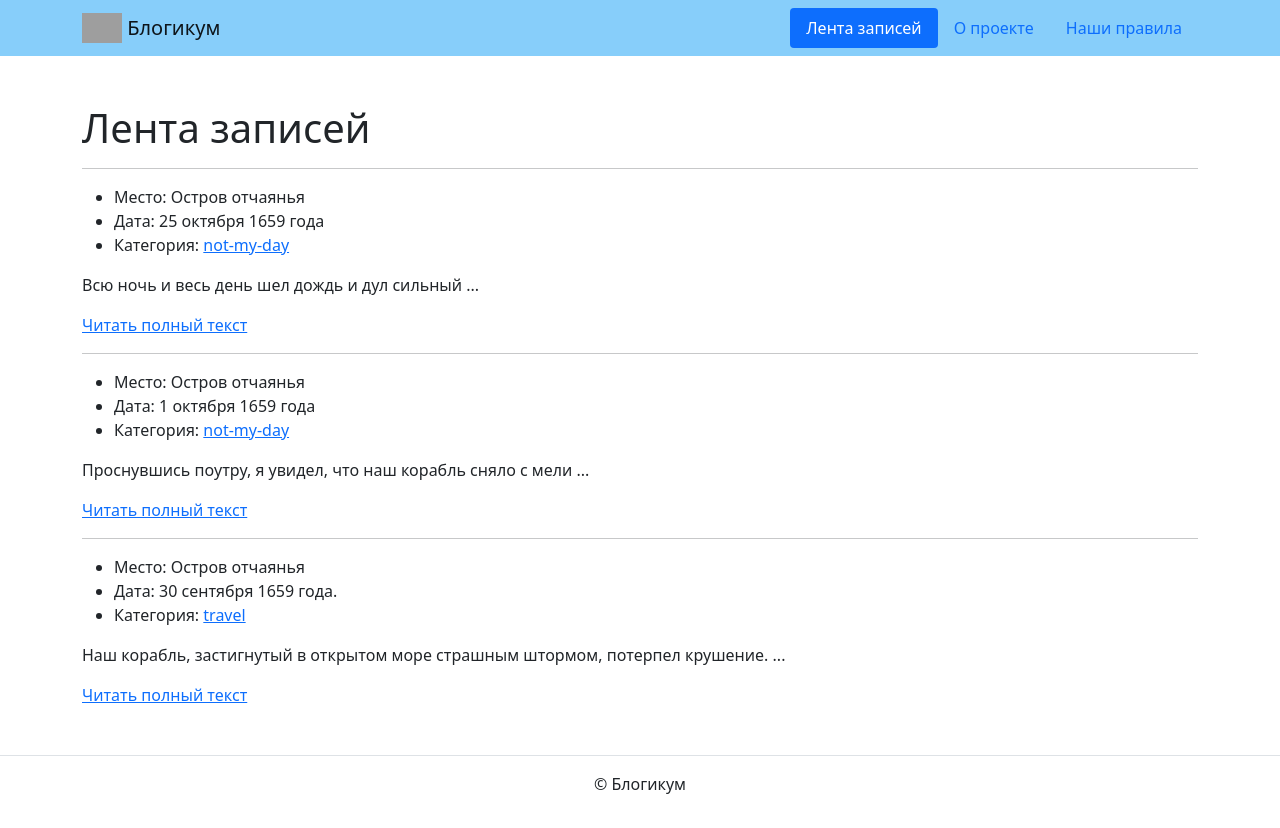
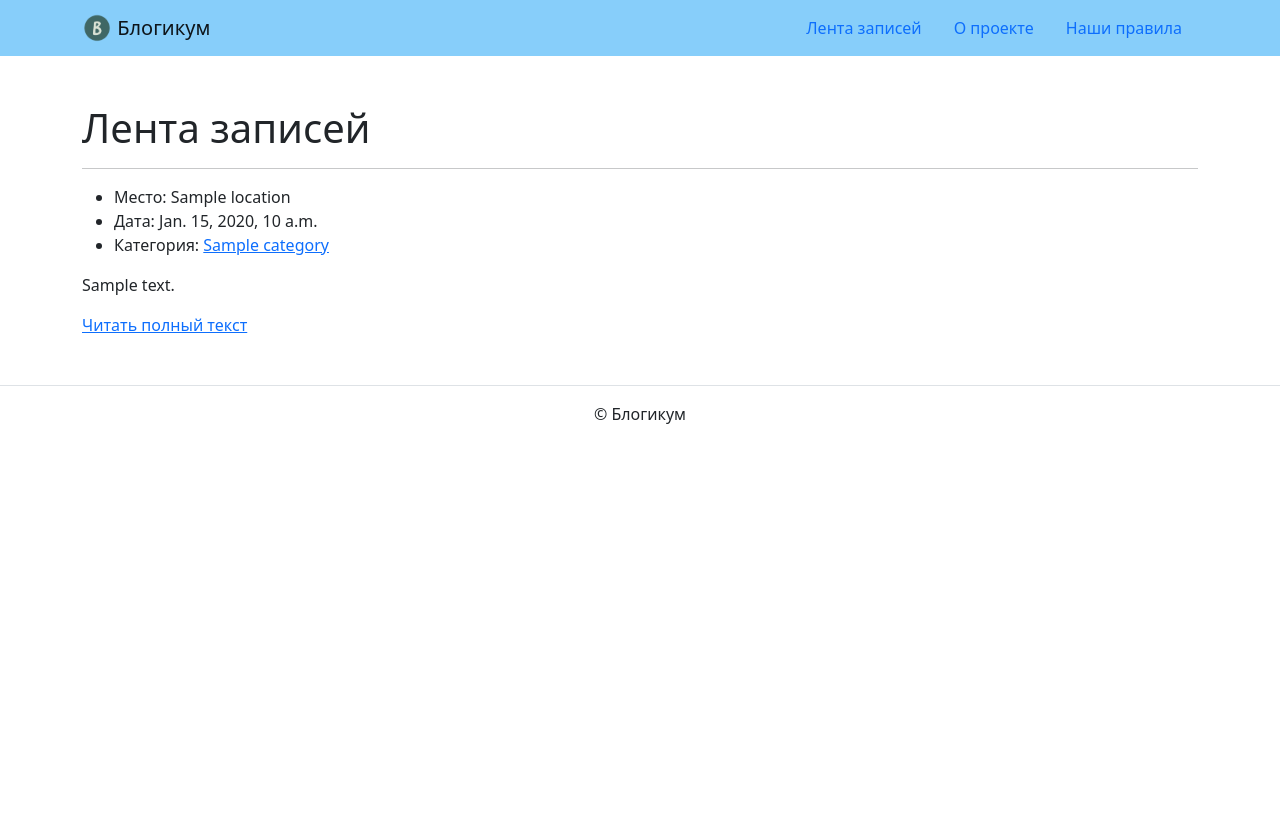
Before and after one commit to xVismar/django_sprint1, a Django app: template blogicum/templates/blog/index.html in a window 1280 px wide. After the commit the page ends 424 px from the top, so only its background shows below. Run offline with Django 3.2, Linux system fonts and the light colour scheme; the template is opened without the code that fills it: most values are stand-ins (such as "Sample title", 1, 10 or a date in 2020); parts of the project's set-up code (start-up, migrations or seed data) failed here and were passed over; some libraries are stand-ins or nearby versions; grey boxes are pictures that could not be loaded.

Commit message:
Обновлены шаблоны, добавлен функционал страниц

```diff
--- a/blogicum/blogicum/settings.py
+++ b/blogicum/blogicum/settings.py
@@ -123,7 +123,9 @@
 
 STATIC_ROOT = ''
 STATIC_URL = '/static/'
-STATICFILES_DIRS = [BASE_DIR / 'static_dev']
+STATICFILES_DIRS = [
+    BASE_DIR / 'static_dev'
+]
 
 # Default primary key field type
 # https://docs.djangoproject.com/en/3.2/ref/settings/#default-auto-field
--- a/blogicum/blogicum/urls.py
+++ b/blogicum/blogicum/urls.py
@@ -19,5 +19,5 @@
 urlpatterns = [
     path('admin/', admin.site.urls),
     path('', include('blog.urls', namespace='blog')),
-    path('about/', include('pages.urls', namespace='pages')),
+    path('pages/', include('pages.urls', namespace='pages')),
 ]
--- a/blogicum/pages/urls.py
+++ b/blogicum/pages/urls.py
@@ -5,6 +5,6 @@
 app_name = 'pages'
 
 urlpatterns = [
-    path('', views.about, name='about'),
+    path('about/', views.about, name='about'),
     path('rules/', views.rules, name='rules'),
 ]
--- a/blogicum/templates/blog/index.html
+++ b/blogicum/templates/blog/index.html
@@ -5,63 +5,27 @@
 {% block content %}
 <div class="container py-5">
     <h1>Лента записей</h1>
-    <!-- Перебираем в цикле все посты -->
+      {% for post in posts %}
         <hr>
           <article>
             <ul>
                <li>
-          Место: Остров отчаянья
+                 Место: {{ post.location }}
                </li>
                <li>
-          Дата: 25 октября 1659 года
+                 Дата: {{ post.date }}
                </li>
                <li>
-          Категория: <a href="not-my-day">not-my-day</a>
+                 Категория: <a href="{% url 'blog:category_posts' post.id %}"> {{ post.category }}</a>
                </li>
             </ul>
-      <!-- Первые 10 слов -->
-      <p>
-        Всю ночь и весь день шел дождь и дул сильный ...
+            <p>{{ post.text|truncatewords:10 }}
             </p>
-      <a href="detail.html">Читать полный текст</a>
+            <a href="{% url 'blog:post_detail' post.id %}">Читать полный текст</a>
           </article>
+          {% if not forloop.last %}
             <hr>
-    <article>
-      <ul>
-        <li>
-          Место: Остров отчаянья
-        </li>
-        <li>
-          Дата: 1 октября 1659 года
-        </li>
-        <li>
-          Категория: <a href="not-my-day">not-my-day</a>
-        </li>
-      </ul>
-      <!-- Первые 10 слов -->
-      <p>
-        Проснувшись поутру, я увидел, что наш корабль сняло с мели ...
-      </p>
-      <a href="detail.html">Читать полный текст</a>
-    </article>
-    <hr>
-    <article>
-      <ul>
-        <li>
-          Место: Остров отчаянья
-        </li>
-        <li>
-          Дата: 30 сентября 1659 года.
-        </li>
-        <li>
-          Категория: <a href="travel">travel</a>
-        </li>
-      </ul>
-      <!-- Первые 10 слов -->
-      <p>
-        Наш корабль, застигнутый в открытом море страшным штормом, потерпел крушение. ...
-      </p>
-      <a href="detail.html">Читать полный текст</a>
-    </article>
+          {% endif %}
+      {% endfor %}
 </div>
 {% endblock %}
--- a/blogicum/templates/includes/header.html
+++ b/blogicum/templates/includes/header.html
@@ -1,24 +1,25 @@
 <header>
-{% load static %}
+
   <nav class="navbar navbar-light" style="background-color: lightskyblue">
     <div class="container">
-    <a class="navbar-brand" href="index.html">
-        <img src="{% static 'img/logo.png' %} width="30" height="30" class="d-inline-block align-top" alt=""">
+    <a class="navbar-brand" href="{% url 'blog:index' %}">
+      {% load static %}
+      <img src="{% static 'img/logo.png' %}" width="30" height="30" class="d-inline-block align-top" alt="">
         Блогикум
     </a>
     <ul class="nav  nav-pills">
       <li class="nav-item">
-        <a class="nav-link active" href="index.html">
+        <a class="nav-link {% ifequal request.path '' %} active {% endifequal %}" href="{% url 'blog:index' %}">
             Лента записей
         </a>
       </li>
       <li class="nav-item">
-        <a class="nav-link" href="about.html">
+        <a class="nav-link {% ifequal request.path 'about' %} active {% endifequal %}" href="{% url 'pages:about' %}">
           О проекте
         </a>
       </li>
       <li class="nav-item">
-        <a class="nav-link" href="rules.html">
+        <a class="nav-link {% ifequal request.path 'rules' %} active {% endifequal %}" href="{% url 'pages:rules' %}">
           Наши правила
         </a>
       </li>
--- a/blogicum/templates/pages/about.html
+++ b/blogicum/templates/pages/about.html
@@ -1,6 +1,7 @@
 {% extends "base.html" %}
 {% block title %}
   О проекте
+{% endblock%}
 {% block content %}
 <div class="container py-5">
   <h1>О проекте</h1>
```
Also changed, not shown: blogicum/blog/views.py (+9 -9 lines), blogicum/templates/blog/detail.html (+17 -2 lines). Lines whose indentation alone changed are shown as unchanged.
